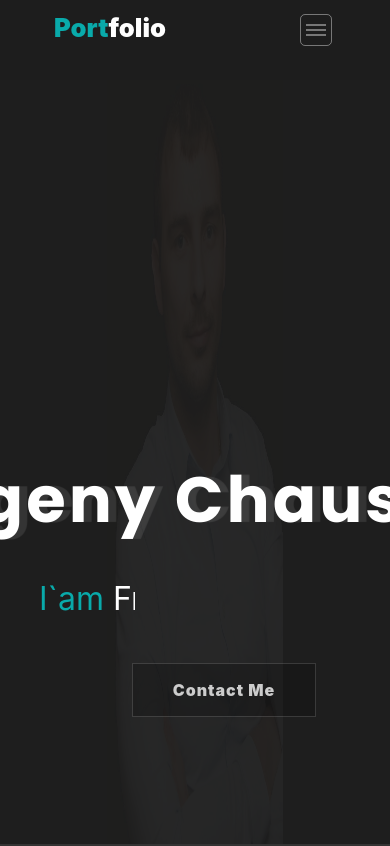
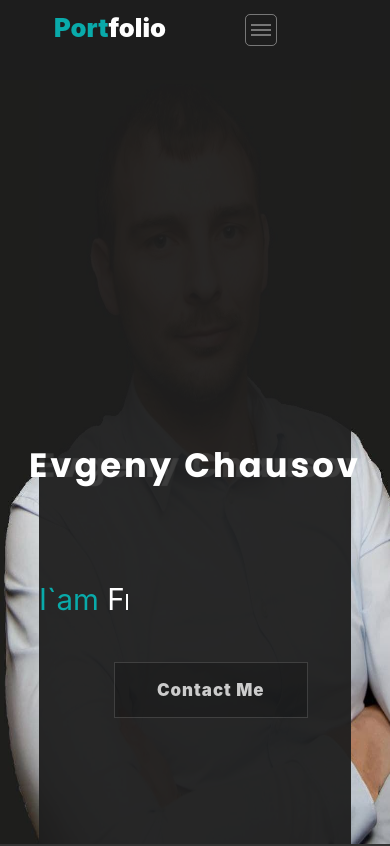
Before and after one commit to Chester7777/portfolio, a React (Create React App) app: page / in a window 390 px wide. Shown: the top 846 px of the page. Built offline with nearby package versions, Linux system fonts and the light colour scheme.

Commit message:
adaptation

```diff
--- a/src/BLL/FormReducer.js
+++ b/src/BLL/FormReducer.js
@@ -20,7 +20,7 @@ export const FormReducer = (state = initialState, action) => {
         case "form/SET-ERROR-TEXT":
             return {
                 ...state,
-                errorText: action.errorText
+                errorText: state.errorText
             }
         default:
             return state
--- a/src/BurgerNav/BurgerNav.module.scss
+++ b/src/BurgerNav/BurgerNav.module.scss
@@ -4,6 +4,11 @@
 .burgerNav {
   width: 100%;
   height: 100%;
+  display: flex;
+
+  @media  (min-width: 801px) {
+    display: none;
+  }
 
   .burgerNavItems {
     display: flex;
@@ -35,6 +40,7 @@
 
   .burgerBtn {
     display: inline-block;
+    justify-content: end;
     width: 1.5em;
     height: 1.5em;
     vertical-align: middle;
@@ -44,10 +50,38 @@
     line-height: 1;
     position: absolute;
     top: 14px;
-    left: 300px;
+    //left: 300px;
+    right: 40%;
     border: 1px solid $textColor_Span;
     cursor: pointer;
     border-radius: 5px;
+
+    @media  (max-width: 801px) {
+      //display: flex;
+      //justify-content: end;
+      right: 12%;
+    }
+    @media  (max-width: 540px) {
+      //display: flex;
+      //justify-content: end;
+      right: 24%;
+    }
+    @media  (max-width: 420px) {
+      //display: flex;
+      //justify-content: end;
+      right: 34%;
+    }
+    @media  (max-width: 376px) {
+      //display: flex;
+      //justify-content: end;
+      right: 40%;
+    }
+    @media  (max-width: 320px) {
+      //display: flex;
+      //justify-content: end;
+      right: 50%;
+    }
+
 
     .spanBurgerBtn,
     .spanBurgerBtn::before,
@@ -103,7 +137,5 @@
   }
 
 
-  @media screen and (min-width: 800px) {
-    display: none;
-  }
+
 }
--- a/src/Common/Styles/StyleContainer.module.scss
+++ b/src/Common/Styles/StyleContainer.module.scss
@@ -15,8 +15,7 @@
 
     @media (max-width: 800px) {
         //max-width: 720px;
-        max-width: 80%;
+        min-width: 80%;
         align-items: center;
-
     }
 }
--- a/src/Main/Main.module.scss
+++ b/src/Main/Main.module.scss
@@ -4,7 +4,7 @@
 .mainBlock {
   left: 0;
   right: 0;
-  width: 100%;
+  min-width: 100%;
   height: 100vh;
   z-index: 1;
   background-position: center;
@@ -13,6 +13,28 @@
   background-attachment: fixed;
   background-image: url("../assets/image/photo_6.jpg");
   background-color: rgba(30, 30, 30, 1);
+
+  @media (max-width: 990px) {
+    background-size: 50vh 100%;
+    //background-size: cover;
+    background-position: center center;
+    background-attachment: fixed;
+    }
+
+  //@media (max-width: 800px) {
+  //  .container {
+  //    //max-width: 720px;
+  //    min-width: 100%;
+  //    align-items: center;
+  //  }
+  //}
+
+  //@media only screen and (max-width: 480px) {
+  //  background-size: 30vh 100%;
+  //  //background-size: cover;
+  //  background-position: center center;
+  //  background-attachment: fixed;
+  //  }
 
   //-webkit-box-shadow: inset 0 0 0 3000px rgba(30 30 30 / 80%);
   //box-shadow: inset 0 0 0 3000px rgba(30 30 30 / 80%);
@@ -50,13 +72,17 @@
       text-shadow: 8px 0 1px rgba(255, 255, 255, 0.1);
       -webkit-transform: translate(-50%, -20%);
 
-      //@media (max-width: 680px) {
-      //  //padding-left: 5%;
-      //  font-size: 6vh;
-      //}
-      //@media (max-width: 450px) {
-      //  font-size: 4vh;
-      //}
+      @media (max-width: 990px) {
+        //padding-left: 5%;
+        font-size: 7vh;
+      }
+      @media (max-width: 680px) {
+        //padding-left: 5%;
+        font-size: 6vh;
+      }
+      @media (max-width: 450px) {
+        font-size: 4vh;
+      }
     }
 
     .textRun {
@@ -65,6 +91,14 @@
       color: $textColor_h2;
       margin-top: 120px;
       margin-bottom: 1rem;
+
+      @media (max-width: 680px) {
+        //padding-left: 5%;
+        font-size: 3.5vh;
+      }
+      //@media (max-width: 450px) {
+      //  font-size: 1vh;
+      //}
 
       .primaryColor {
         color: $textColor_Primary;
@@ -111,6 +145,15 @@
         -webkit-box-shadow: 0 0 0 !important;
         -webkit-transition: all .2s ease-in-out;
 
+        @media (max-width: 680px) {
+          //padding-left: 5%;
+          font-size: 2vh;
+        }
+        @media (max-width: 320px) {
+          //padding-left: 5%;
+          font-size: 1.5vh;
+        }
+
         &.contactMe:hover {
           border: 2px solid $textColor_Primary;
         }
--- a/src/MyWorks/Work/Work.module.scss
+++ b/src/MyWorks/Work/Work.module.scss
@@ -13,6 +13,7 @@ a {
   text-align: center;
   flex-wrap: wrap;
   border: 3px solid rgba(255, 255, 255, 0.1);
+  margin: 20px;
   margin-top: 30px;
 
 
--- a/src/Сontacts/ContactsForm.js
+++ b/src/Сontacts/ContactsForm.js
@@ -12,8 +12,10 @@ export const ContactsForm = () => {
     const [message, setMessage] = useState("");
 
     const onClickBtnForm = (event) => {
-        event.preventDefault()
-        dispatch(sendMessageTC(name, email, message))
+        event.preventDefault();
+        const form = event.target;
+        dispatch(sendMessageTC(name, email, message));
+        form.reset();
     }
 
     const onChangeName = (e) => {
@@ -27,7 +29,7 @@ export const ContactsForm = () => {
     }
 
     return <div className={s.contactsContainer}>
-        <form className={s.form}>
+        <form className={s.form} onSubmit={onClickBtnForm}>
             <div className={s.form_group}>
                 <div>
                     <input
@@ -47,6 +49,7 @@ export const ContactsForm = () => {
                         type="Email"
                         className={s.form_control}
                         placeholder="Email"
+                        name="Email"
                         onChange={onChangeEmail}
                     />
                 </div>
@@ -70,7 +73,6 @@ export const ContactsForm = () => {
                     <button
                         type="submit"
                         className={s.submitBtn}
-                        onClick={onClickBtnForm}
                     >SEND
                     </button>
                 </div>
--- a/src/Сontacts/Сontacts.module.scss
+++ b/src/Сontacts/Сontacts.module.scss
@@ -11,6 +11,12 @@
     position: relative;
     padding-block: -3em;
 
+    //@media (max-width: 920px){
+    //  justify-content: center;
+    //}
+
+
+
     address {
       margin-bottom: 1rem;
       font-style: normal;
@@ -19,7 +25,9 @@
       .contact {
         display: flex;
         flex-direction: column;
-        margin: 2.3em 0;
+        margin: 2.3em;
+
+
 
         &.contact span {
           display: flex;
@@ -62,10 +70,11 @@
         justify-content: space-around;
 
         .form_group {
+          //display: flex;
           margin-bottom: 1rem;
 
           .form_control {
-            width: 100%;
+            width: 80%;
             padding: 0.6em 1em;
             letter-spacing: 1px;
             border-radius: 0;
@@ -76,6 +85,8 @@
             font-family: 'Montserrat', sans-serif;
             cursor: inherit;
             outline: $textColor_Span;
+            //justify-content: start;
+
 
             &.form_control:focus {
               border: 1px solid rgba(255, 255, 255, 0.1);
@@ -110,6 +121,15 @@
         border: 1px solid rgba(255, 255, 255, 0.15);
         -webkit-transition: all .2s ease-in-out;
         transition: all .2s ease-in-out;
+        margin-left: 48px;
+        //justify-content: start;
+
+        @media (max-width: 920px){
+            margin-bottom: 20px;
+          margin-left: 0;
+            //justify-content: center;
+            //position: center;
+        }
 
         &.submitBtn:hover {
           color: white;
```
Also changed, not shown: src/Common/Components/Title/Title.module.scss (+9 -0 lines), src/Сontacts/Сontacts.js (+2 -5 lines).
